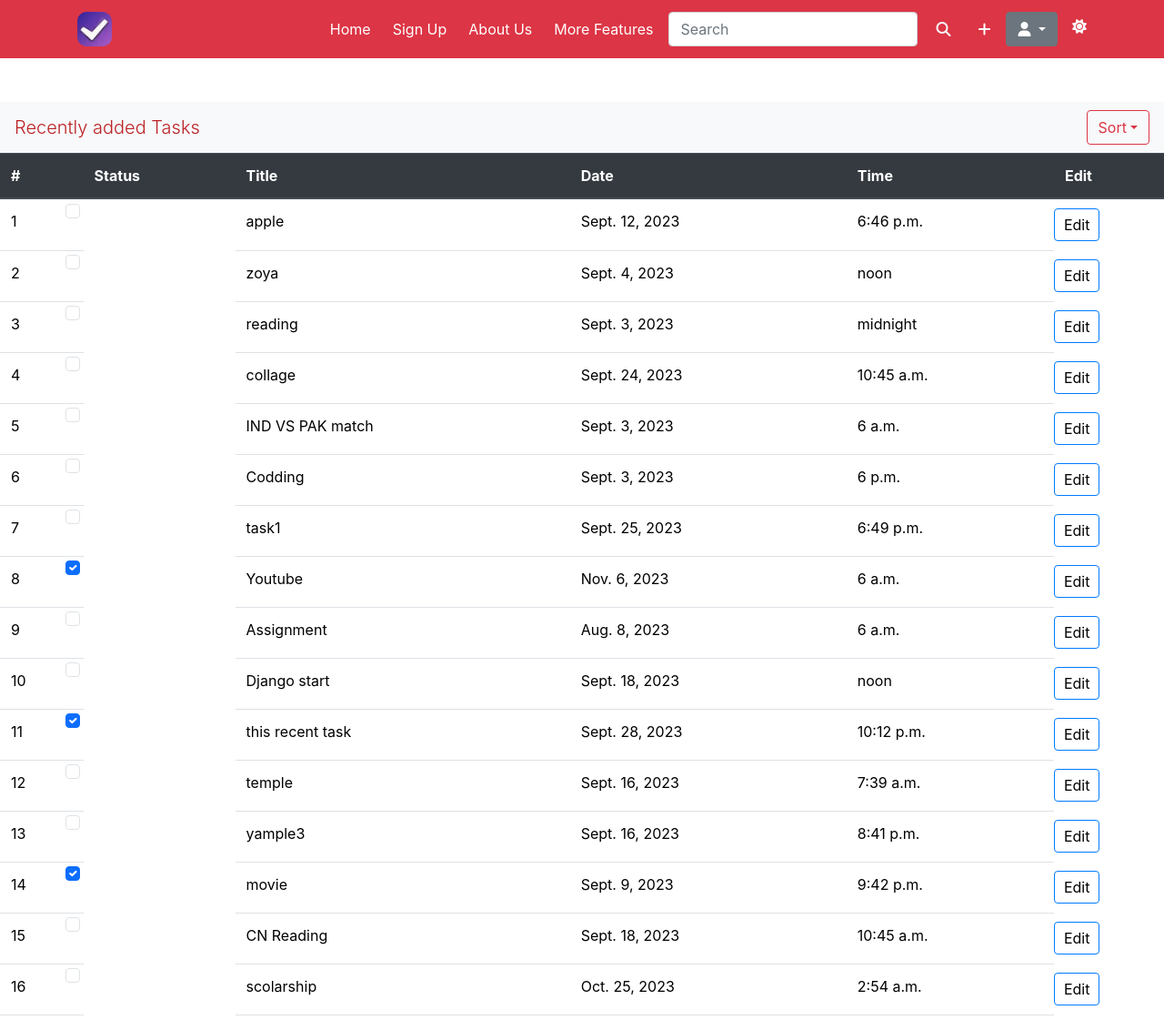
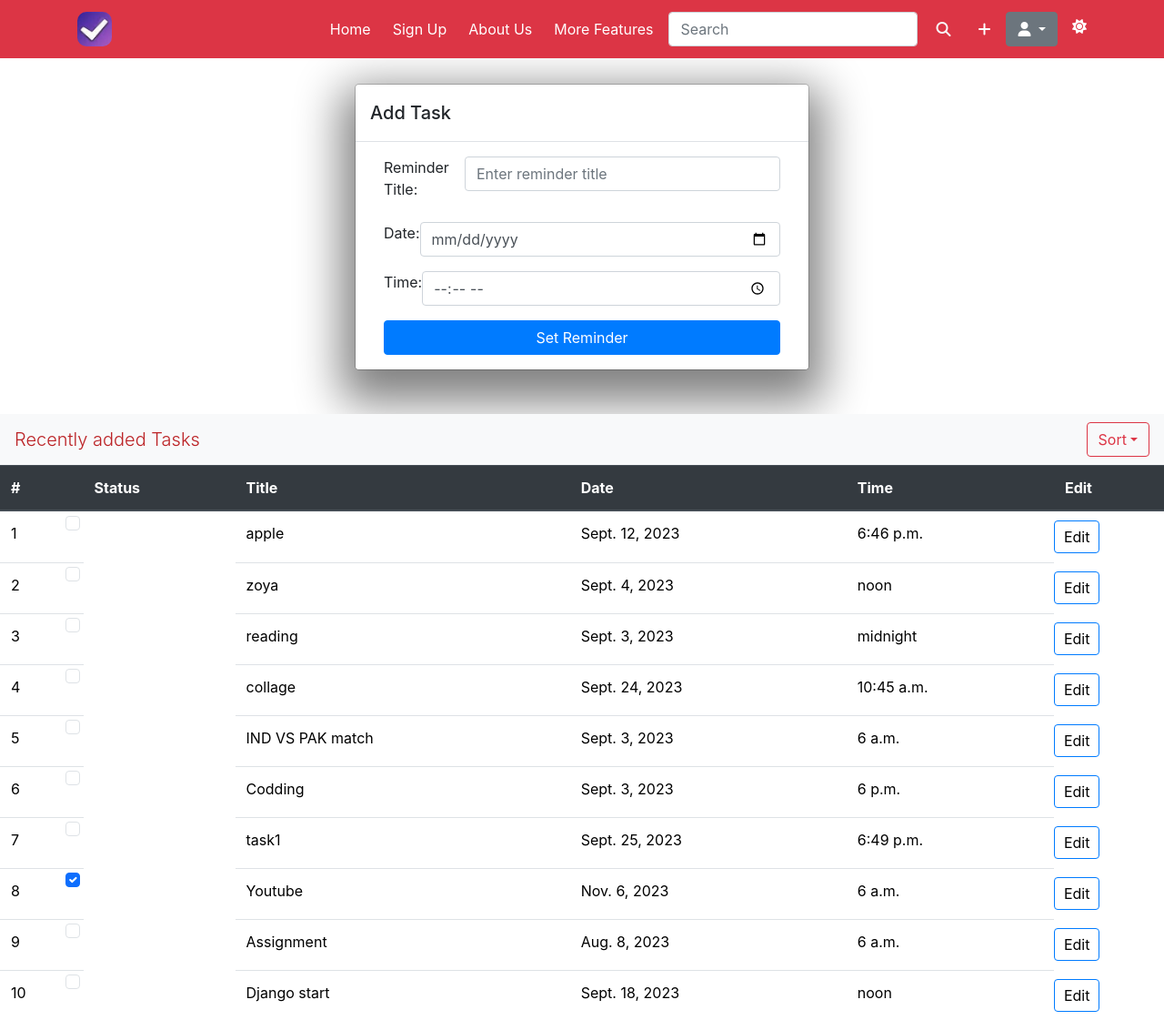
Before and after one commit to uditparmar90/Qa, a Django app: page /home/ in a window 1280 px wide. Shown: the top 1121 px of the page at 91% size. Run offline with Django 4.2, Linux system fonts and the light colour scheme; a user stored in the database is signed in; data comes from the database, SQL or seed files in the repository; both versions use the stored data as it was after the commit; some libraries are stand-ins or nearby versions.

Commit message:
UI changes

```diff
--- a/qa1/templates/home.html
+++ b/qa1/templates/home.html
@@ -40,7 +40,7 @@
         </button>
       </div>
       <div class="modal-body">
-        <div class="container .outlined-container" style=" border: 1px solid border-radius: 14px;">
+        <div class="container outlined-container">
     <form  method='POST' action="{% url 'addtask' %}"form="addtask" style="display:flex; flex-direction:column;">{% csrf_token %}
         <div class="form-group" style="display: flex;margin-bottom: 1rem;flex-direction:row;">
           <label for="newTask">Reminder Title:</label>
@@ -56,8 +56,38 @@
         </div>
         <button type="submit" class="btn btn-primary" id="addTaskBtn">Set Reminder</button>
     </form>
+  </div>
+      </div>
+    </div>
+  </div>
 </div>
+
+
+
+
+<div class="modal-dialog" role="document">
+  <div class="modal-content" style="box-shadow: 0px 20px 50px 15px grey;">
+    <div class="modal-header">
+      <h5 class="modal-title" id="exampleModalLongTitle">Add Task</h5>
+    </div>
+    <div class="modal-body">
+      <div class="container outlined-container">
+  <form  method='POST' action="{% url 'addtask' %}"form="addtask" style="display:flex; flex-direction:column;">{% csrf_token %}
+      <div class="form-group" style="display: flex;margin-bottom: 1rem;flex-direction:row;">
+        <label for="newTask">Reminder Title:</label>
+        <input type="text" class="form-control" id="newTask" name="newTask" placeholder="Enter reminder title">
       </div>
+      <div class="form-group" style="display: flex;margin-bottom: 1rem;flex-direction:row;">
+          <label for="reminderDate">Date:</label>
+          <input type="date" class="form-control" id="reminderDate" name="reminderDate">
+      </div>
+      <div class="form-group" style="display: flex;margin-bottom: 1rem;flex-direction:row;">
+          <label for="reminderTime">Time:</label>
+          <input type="time" class="form-control" id="reminderTime" name="reminderTime">
+      </div>
+      <button type="submit" class="btn btn-primary" id="addTaskBtn">Set Reminder</button>
+  </form>
+</div>
     </div>
   </div>
 </div>
@@ -164,7 +194,6 @@
 //     let taskList = document.getElementById('taskList');
 
 //     //--------------------Add task-----------------------
-
 //     addTaskBtn.addEventListener('click', function() {
 //         let taskText = taskInp.value.trim();
 //         if (taskText !== '') {
```
Also changed, not shown: db.sqlite3.
